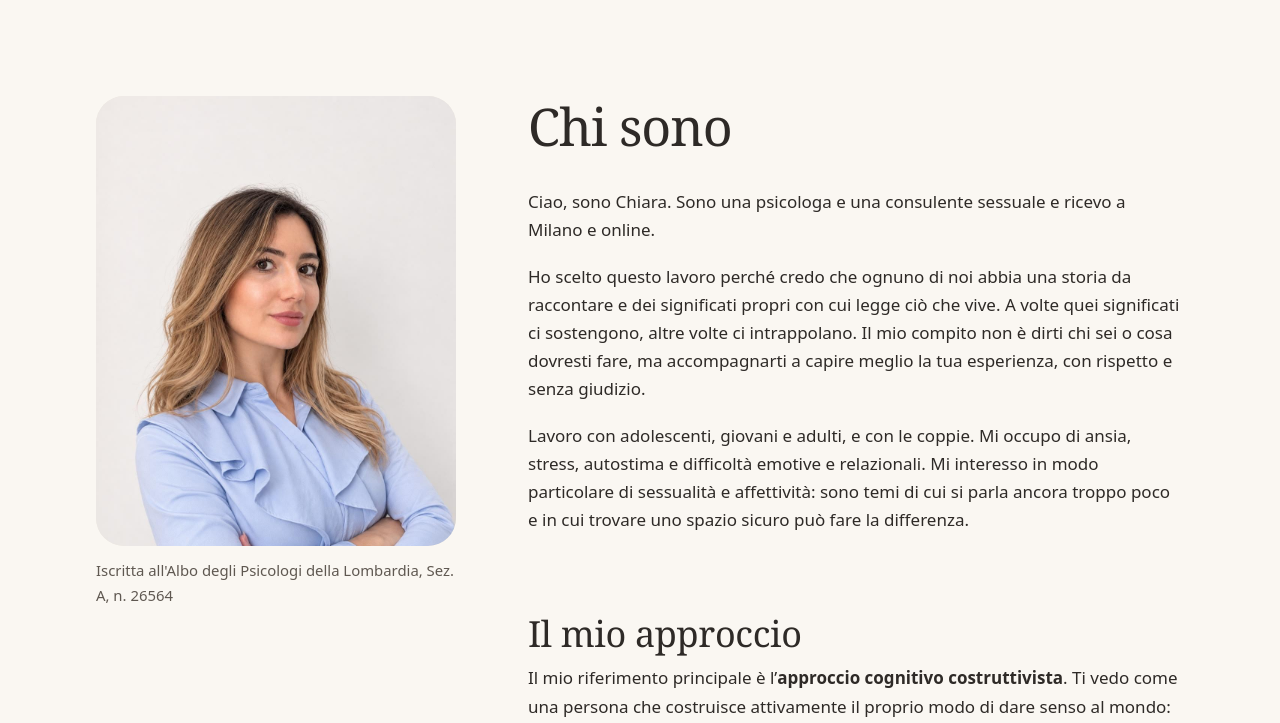
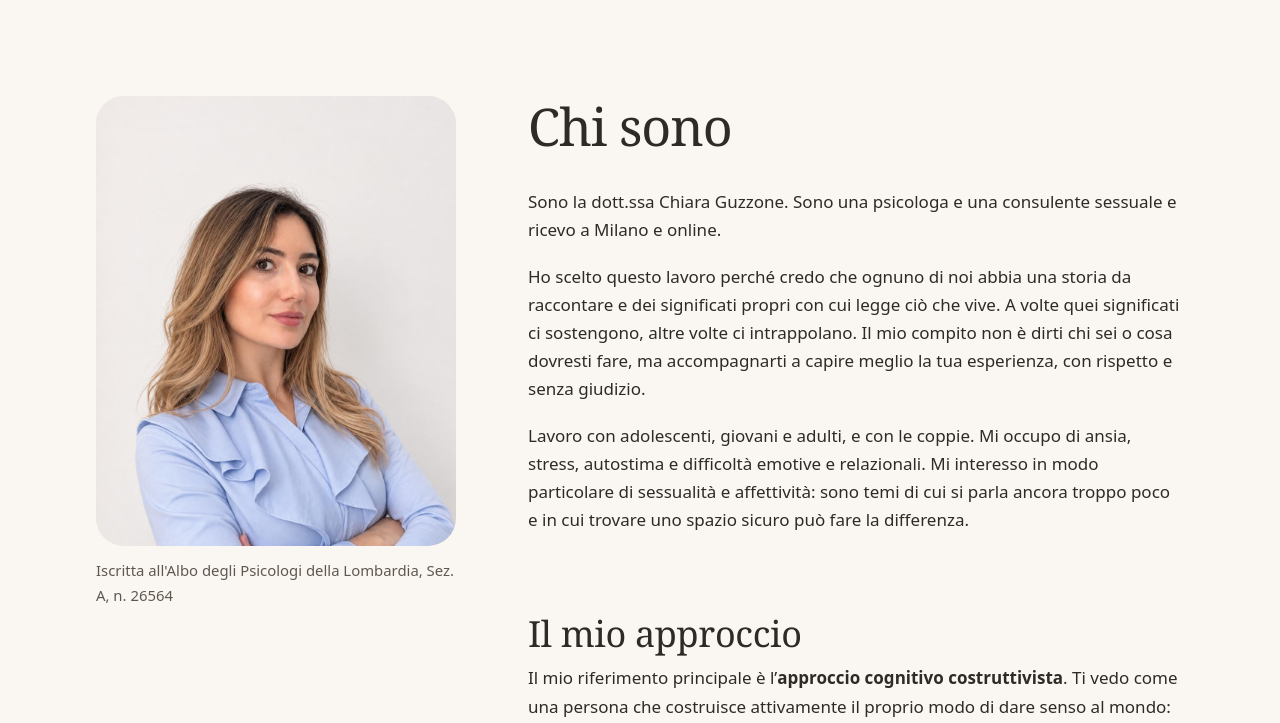
Before and after one commit to LilloBarilotto/chiaraguzzone-sito, an Astro site: page /chi-sono in a window 1280 px wide. Shown: the part 77-800 px from the top of the page. Built offline with nearby package versions, Linux system fonts and the light colour scheme; Astro itself is replaced by a stand-in of ours.

Commit message:
Update Impostazioni e pagine “chi-sono”

```diff
--- a/src/content-pages/chi-sono.md
+++ b/src/content-pages/chi-sono.md
@@ -1,4 +1,4 @@
-Ciao, sono Chiara. Sono una psicologa e una consulente sessuale e ricevo a Milano e online.
+Sono la dott.ssa Chiara Guzzone. Sono una psicologa e una consulente sessuale e ricevo a Milano e online.
 
 Ho scelto questo lavoro perché credo che ognuno di noi abbia una storia da raccontare e dei significati propri con cui legge ciò che vive. A volte quei significati ci sostengono, altre volte ci intrappolano. Il mio compito non è dirti chi sei o cosa dovresti fare, ma accompagnarti a capire meglio la tua esperienza, con rispetto e senza giudizio.
 
```
